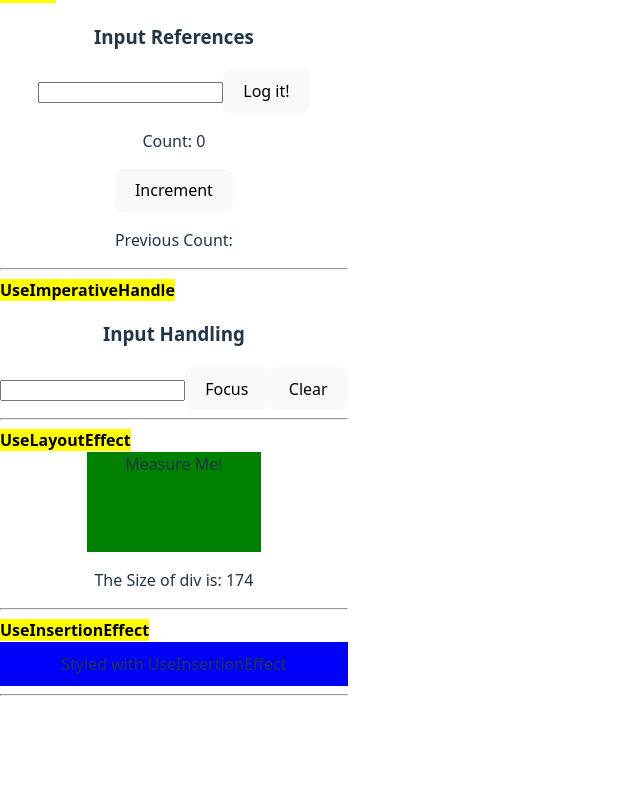
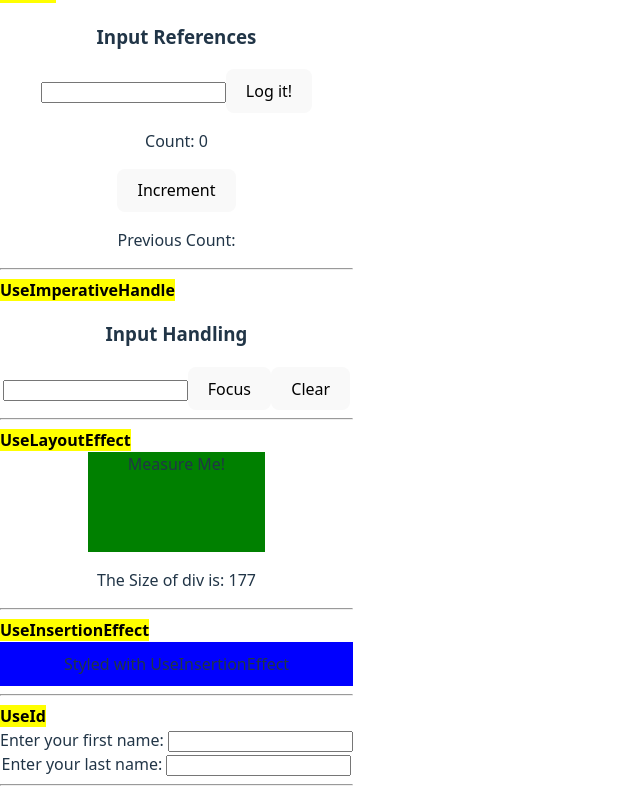
Before and after one commit to Ruban-07/React-Hooks, a React (Vite) app: page / in a window 1280 px wide. Shown: the part 778-1572 px from the top of the page, without its empty margins (0-640 px from the left). Before the commit the page ends 1482 px from the top, so only its background shows below. Built offline with nearby package versions, Linux system fonts and the light colour scheme; no server answers.

Commit message:
UseId Hook

```diff
--- a/src/App.jsx
+++ b/src/App.jsx
@@ -7,6 +7,7 @@ import RefExample from "./hooks/use_ref";
 import ImperativeHandleExample from "./hooks/use_imperative_handle";
 import LayoutEffectExample from "./hooks/use_layout_effect";
 import InsertionEffectExample from "./hooks/use_insertion_effect";
+import UseIdExample from "./hooks/use_id";
 
 const App = () => {
   return (
@@ -51,6 +52,11 @@ const App = () => {
       </mark>
       <InsertionEffectExample />
       <hr />
+      <mark>
+        <strong>UseId</strong>
+      </mark>
+      <UseIdExample />
+      <hr />
     </div>
   );
 };
--- /dev/null
+++ b/src/hooks/use_id/index.jsx
@@ -0,0 +1,22 @@
+import { useId } from "react";
+
+const UseIdExample = () => {
+  const id1 = useId();
+  const id2 = useId();
+
+  return (
+    <center>
+      <div>
+        <label htmlFor={id1}>Enter your first name:</label>
+        &nbsp;
+        <input id={id1} type="text" />
+        <br />
+        <label htmlFor={id2}>Enter your last name:</label>
+        &nbsp;
+        <input id={id2} type="text" />
+      </div>
+    </center>
+  );
+};
+
+export default UseIdExample;
```
Also changed, not shown: 1 other file (tests, documents, lock files or other folders).
